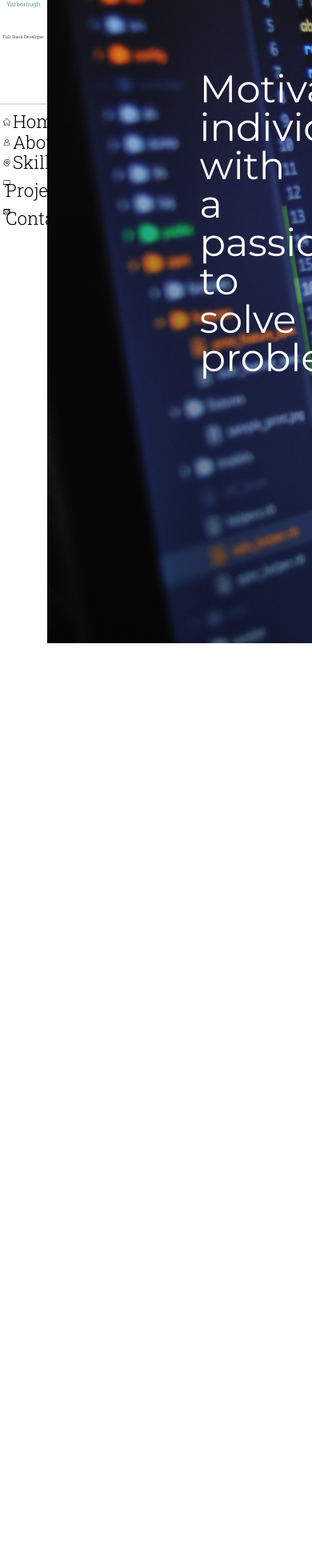
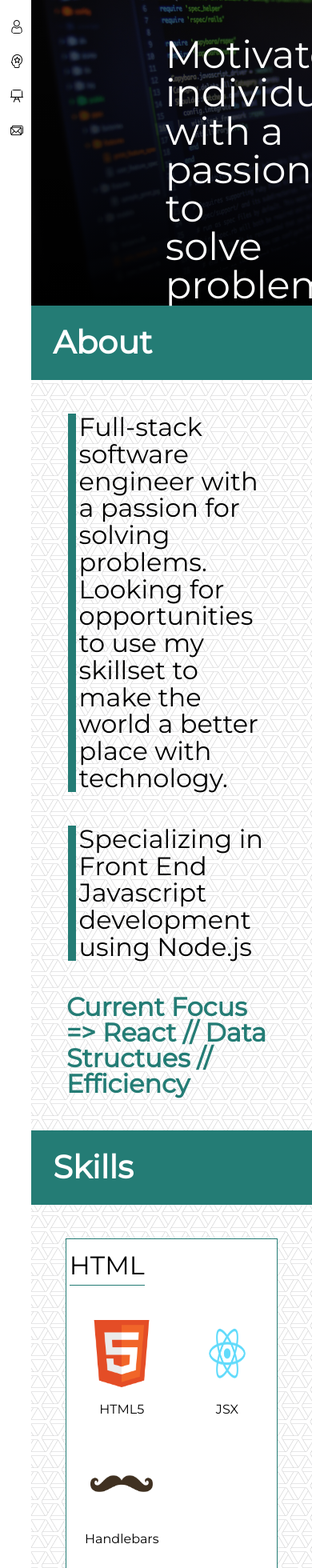
Before and after one commit to ndyarborough/Portfolio-2020, a React (Create React App) app: page / in a window 390 px wide. Shown: the part 40-2000 px from the top of the page at 80% size. Before the commit the page ends 844 px from the top, so only its background shows below. Built offline with nearby package versions, Linux system fonts and the light colour scheme.

Commit message:
basically finished

```diff
--- a/src/components/Tabs.jsx
+++ b/src/components/Tabs.jsx
@@ -19,21 +19,21 @@ class Tabs extends Component {
             ],
         }
         this.handleClick = this.handleClick.bind(this);
-        this.handleMouseOver = this.handleMouseOver.bind(this);
-        this.handleMouseLeave = this.handleMouseLeave.bind(this);
+        // this.handleMouseOver = this.handleMouseOver.bind(this);
+        // this.handleMouseLeave = this.handleMouseLeave.bind(this);
     }
 
-    handleMouseOver = (id, color, target) => {
-        target.style.borderRight = `solid 0.5vw ${color}`;
+    // handleMouseOver = (id, color, target) => {
+    //     target.style.borderRight = `solid 0.5vw ${color}`;
 
-    }
-    handleMouseLeave = (id, target) => {
-        target.style.borderRight = `solid 0.5vw #fff`;
+    // }
+    // handleMouseLeave = (id, target) => {
+    //     target.style.borderRight = `solid 0.5vw #fff`;
 
-    }
+    // }
     handleClick = (id, color, target) => {
         document.getElementById(id).scrollIntoView({ behavior: 'smooth' });
-        target.style.borderRight = `solid 0.5vw ${color}`;
+        // target.style.borderRight = `solid 0.5vw ${color}`;
     }
     render() {
         return (
@@ -44,8 +44,8 @@ class Tabs extends Component {
                         return (
                             <li
                                 className="navRow"
-                                onMouseOver={event => this.handleMouseOver(name, color, event.currentTarget)}
-                                onMouseLeave={event => this.handleMouseLeave(name, event.currentTarget)}
+                                // onMouseOver={event => this.handleMouseOver(name, color, event.currentTarget)}
+                                // onMouseLeave={event => this.handleMouseLeave(name, event.currentTarget)}
                                 onClick={event => this.handleClick(name, color, event.currentTarget)}
                                 key={name}
                             >
--- a/src/styles/index.css
+++ b/src/styles/index.css
@@ -18,10 +18,20 @@ body {
 
 .Navbar {
   position: fixed;
-  top: 0;
+  left: 0;
   background-color: #fff;
-  min-height: 100vh;
+  height: 100vh;
   width: 15vw; /* Other 85vw is contentDiv */
+  color: rgb(36, 124, 117);
+}
+
+.contentDiv {
+  background: url('../imgs/white-texture.png');
+  font-family: 'Montserrat', serif;
+  overflow: scroll;
+  height: 100%;
+  float: right;
+  width: 85vw /* other 15vw is Navbar */
 }
 
 .navHeader {
@@ -44,18 +54,24 @@ body {
 .nav-items {
   display: grid;
   row-gap: 2vh;
-  width: 100%;
-  margin-top: 2vh;
+  width: 70%;
+  margin: 2vh 2vw;
 }
 
 .navRow {
-  margin: 0 1vw;
   height: 100%;
+  border-radius: 10px;
 }
 
-/* .navRow:hover {
+.navRow:hover {
+  background: rgb(36, 124, 117);
+  color: #fff;
+}
+
+.navRow:active {
   background: #aaa;
-} */
+  color: rgb(36, 124, 117);
+}
 
 .nav-name {
   float: left;
@@ -73,29 +89,15 @@ body {
   padding-top: 2vh;
 }
 
-.contentDiv {
-  background: url('../imgs/white-texture.png');
-  font-family: 'Montserrat', serif;
-  position: fixed;
-  overflow: scroll;
-  top: 0;
-  right: 0;
-  height: 100%;
-  width: 85vw /* other 15vw is Navbar */
-}
-
-#Home, #Projects, #Contact, #Skills {
-  min-height: 100vh;
-}
-
 #Home {
-  background: linear-gradient( rgba(0, 0, 0, 0.1), rgba(0, 0, 0, .5) ), url('../imgs/coding-bg.jpg');
+  min-height: 50vh;
+  background: linear-gradient( rgba(0, 0, 0, 0.6), rgba(0, 0, 0, 1) ), url('../imgs/coding-bg.jpg');
   background-repeat: no-repeat;
   background-size: cover;
 }
 
 #Home h1 {
-  padding: 15vh 2vw;
+  padding: 10vh 2vw;
   color: #fff;
   font-size: 4rem;
   width: 40%;
@@ -138,21 +140,23 @@ body {
 
 .skillCard {
   display: grid;
-  grid-template-rows: 30% 70%;
+  grid-template-rows: auto auto;
   background: #fff;
   border: solid rgb(36, 124, 117) 1px;
-  /* height: 30vh; */
   width: 75%;
-  margin: 0 auto; /* Center */
+  margin: 0 auto;
   margin-bottom: 5vh;
   text-align: left;
 }
 
 .skill-icons {
-  padding: 2vh 2vw;
+  padding-top: 3vh;
+  padding-bottom: 5vh;
   text-align: center;
   display: grid;
-  grid-template-columns: auto auto auto auto auto auto auto;
+  grid-template-rows: auto;
+  grid-template-columns: auto auto auto auto;
+  row-gap: 3vh;
 }
 
 .skill-icons img {
@@ -206,7 +210,7 @@ body {
 .pageHeader h4 {
   line-height: 11vh; /* Linked to min-height on .pageHeader {} */
   text-align: left;
-  padding-left: 2vw;
+  padding-left: 3vw;
   font-size: 2.5rem;
   font-weight: 600;
 }
@@ -215,6 +219,7 @@ body {
   display: grid;
   padding: 0 2vw;
   grid-template-columns: 20% 80%;
+  margin-bottom: 5vh;
 }
 
 .contentCols {
@@ -253,39 +258,81 @@ body {
   top: 0;
 }
 
+@media screen and (max-width: 1200px) {
 
-/* On screens that are 992px or less, set the background color to blue */
-@media screen and (max-width: 1500px) {
 
   #Home h1 {
     font-size: 3rem;
+    width: 50%;
   }
 
-  .navHeader {
-    height: 20vh;
+  .nav-name {
+    font-size: 1.2rem;
+  }
+}
+
+@media screen and (max-width: 1000px) {
+  .nav-name {
+    font-size: .9rem;
+    margin-left: 0.8vw;
   }
 
-  #About p {
-    line-height: 5vh;
-    font-size: 1.4rem;
+  .skill-icons {
+    grid-template-columns: auto auto auto;
+    row-gap: 5vh;
   }
-  .focus {
-    font-size: 1.6rem;
-  }
-  .skillCard {
-    height: 30vh;
+}
+
+@media screen and (max-width: 780px) {
+  .contentDiv {
+    width: 90vw;
   }
 
+  .pageHeader {
+    padding-left: 4vw;
+  }
+
+  .Navbar {
+    width: 10vw;
+  }
+
+  .navHeader, .nav-name {
+    display: none;
+  }
+
+  .navRow {
+    width: auto;
+  }
+
+  .navRow:hover {
+    background: #fff;
+  }
+
+  .navRow img {
+    width: 70%;
+    border-radius: 10px;
+    padding: 5px;
+  }
+
+  .nav-items {
+    width: auto;
+  }
+
+  .navRow img:hover {
+    background: #aaa;
+  }
+
+  .skill-icons {
+    grid-template-columns: auto auto;
+    row-gap: 5vh;
+  }
+
+  .skill-icons img {
+    max-width: 20vw;
+    margin-bottom: 2vh;
+  }
+
+  #portfolio {
+    grid-template-columns: auto;
+  }
 }
-
-/* @media screen and (max-width: 1200px) {
-  .Navbar {
-    position: fixed;
-    top: 0;
-    width: 100%;
-    background-color: red;
-  }
-  .contentDiv {
-    position: relative;
-  }
-} */
```
Also changed, not shown: 1 other file (tests, documents, lock files or other folders).
